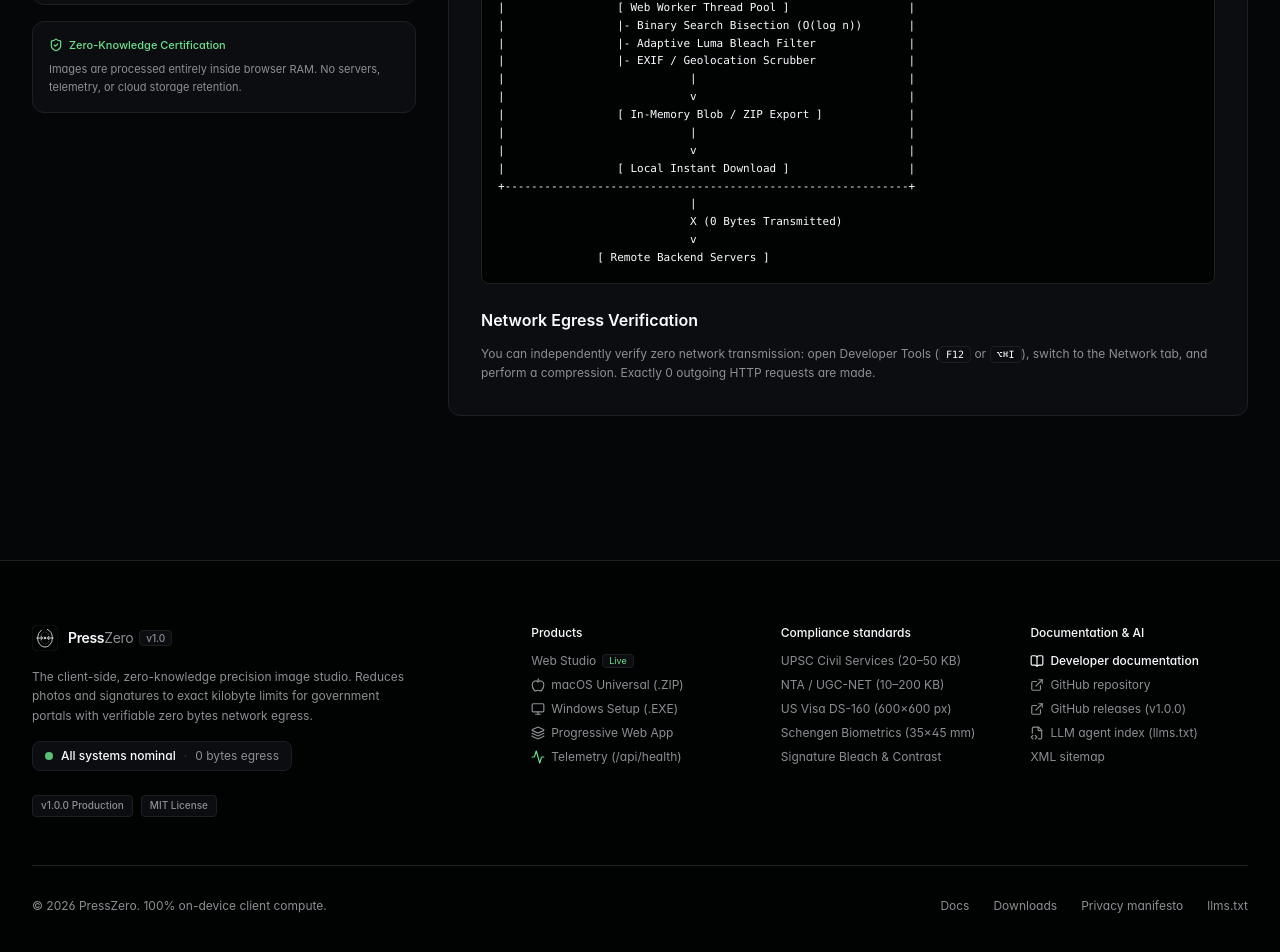
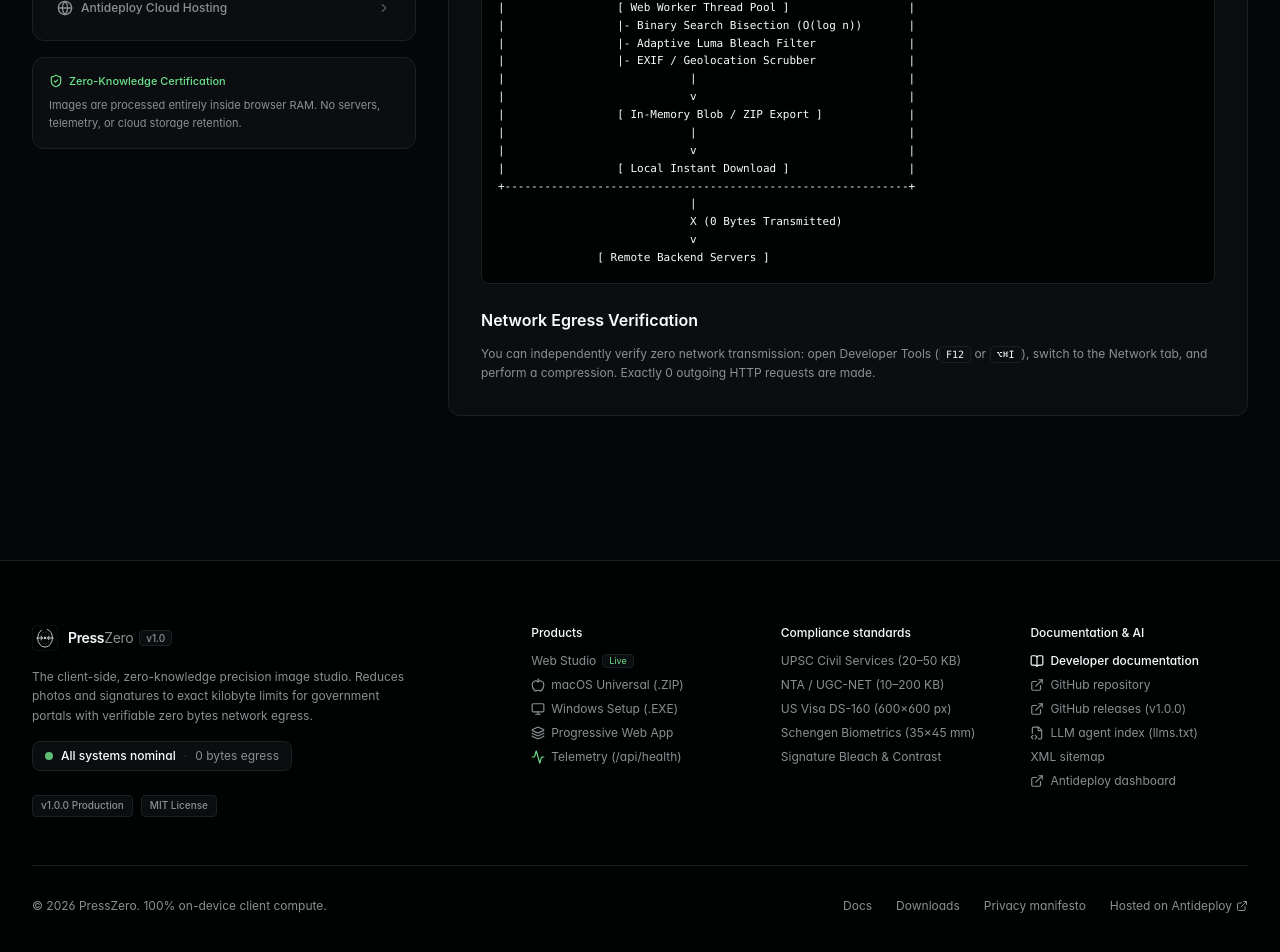
Before and after one commit to soumyadeepsarkar-2004/PressZero, a Next.js app: page /docs in a window 1280 px wide. Shown: the part 440-1392 px from the top of the page. Built offline with nearby package versions, Linux system fonts and the light colour scheme; no server answers; a web font is replaced by a local one.

Commit message:
docs: add Antideploy shoutout, deployment chapter, health telemetry, and live badges

```diff
--- a/src/app/api/health/route.ts
+++ b/src/app/api/health/route.ts
@@ -22,6 +22,13 @@ export async function GET() {
       edgeCacheStatus: "active",
       pwaManifest: "valid",
     },
+    deployment: {
+      provider: "Antideploy",
+      environment: process.env.NODE_ENV || "production",
+      edgeCdn: "Cloudflare",
+      dashboard: "https://antideploy.com/app/71272d83-280d-405b-99ba-3844c0ca7116",
+      url: process.env.NEXT_PUBLIC_APP_URL || process.env.APP_URL || "https://presszero.antideploy.app",
+    },
   };
 
   return NextResponse.json(payload, {
--- a/src/app/docs/page.tsx
+++ b/src/app/docs/page.tsx
@@ -70,6 +70,13 @@ const DOC_SECTIONS: DocSection[] = [
     icon: <Activity className="w-4 h-4" aria-hidden="true" />,
     category: "Monitoring",
     summary: "JSON telemetry schema at /api/health for container probes and uptime monitors."
+  },
+  {
+    id: "deployment",
+    title: "Antideploy Cloud Hosting",
+    icon: <Globe className="w-4 h-4" aria-hidden="true" />,
+    category: "Infrastructure",
+    summary: "Continuous agent-driven hosting with Cloudflare edge CDN and zero-leak security audits."
   }
 ];
 
@@ -456,6 +463,68 @@ if (luma > threshold) {
                 </div>
               </div>
             )}
+
+            {/* Section 7: Antideploy Cloud Deployment */}
+            {activeSection === "deployment" && (
+              <div className="space-y-6">
+                <div>
+                  <span className="text-xs text-[var(--color-muted)] font-medium">Infrastructure</span>
+                  <h1 className="text-2xl sm:text-3xl font-semibold text-[var(--color-ink)] mt-1">
+                    Antideploy Cloud Deployment
+                  </h1>
+                  <p className="text-sm text-[var(--color-muted)] mt-2 leading-relaxed">
+                    Continuous agent-driven hosting with automated container builds and Cloudflare edge CDN.
+                  </p>
+                </div>
+
+                <div className="grid grid-cols-1 sm:grid-cols-2 gap-3">
+                  <div className="p-4 rounded-lg bg-[var(--color-paper-2)] border border-[var(--color-rule)] space-y-2">
+                    <span className="text-xs font-semibold text-[var(--color-ink)] block">Production endpoint</span>
+                    <a
+                      href="https://presszero.antideploy.app"
+                      target="_blank"
+                      rel="noopener noreferrer"
+                      className="text-xs text-[var(--color-ok)] hover:underline flex items-center gap-1 font-mono"
+                    >
+                      <span>https://presszero.antideploy.app</span>
+                      <ExternalLink className="w-3 h-3" />
+                    </a>
+                    <span className="text-[10px] text-[var(--color-muted)] block">Cloudflare Edge CDN · TLS 1.3</span>
+                  </div>
+
+                  <div className="p-4 rounded-lg bg-[var(--color-paper-2)] border border-[var(--color-rule)] space-y-2">
+                    <span className="text-xs font-semibold text-[var(--color-ink)] block">Antideploy console</span>
+                    <a
+                      href="https://antideploy.com/app/71272d83-280d-405b-99ba-3844c0ca7116"
+                      target="_blank"
+                      rel="noopener noreferrer"
+                      className="text-xs text-[var(--color-ink)] hover:underline flex items-center gap-1"
+                    >
+                      <span>Open cloud dashboard</span>
+                      <ExternalLink className="w-3 h-3" />
+                    </a>
+                    <span className="text-[10px] text-[var(--color-muted)] block">Live telemetry &amp; security scans</span>
+                  </div>
+                </div>
+
+                <div className="p-4 rounded-lg panel-console border border-[var(--color-rule)] space-y-3">
+                  <span className="text-xs font-medium text-[var(--color-ink)] block">Agent deployment command</span>
+                  <p className="text-xs text-[var(--color-muted)] leading-relaxed">
+                    Any coding agent can deploy and update this application using the standardized prompt:
+                  </p>
+                  <div className="p-3 rounded bg-[var(--color-paper-3)] border border-[var(--color-rule)] text-xs text-[var(--color-ink)] flex items-center justify-between gap-2 overflow-x-auto">
+                    <span className="select-all">Set this project up to deploy on Antideploy. Fetch https://antideploy.com/agent.md and follow it.</span>
+                    <button
+                      onClick={() => handleCopy("Set this project up to deploy on Antideploy. Fetch https://antideploy.com/agent.md and follow it.", "agent-prompt")}
+                      className="btn-ghost p-1.5 text-xs cursor-pointer active:scale-98 shrink-0"
+                      title="Copy prompt"
+                    >
+                      {copiedCode === "agent-prompt" ? <Check className="w-3.5 h-3.5 text-[var(--color-ok)]" /> : <Copy className="w-3.5 h-3.5" />}
+                    </button>
+                  </div>
+                </div>
+              </div>
+            )}
           </section>
         </div>
       </main>
--- a/src/components/layout/Footer.tsx
+++ b/src/components/layout/Footer.tsx
@@ -169,6 +169,17 @@ export default function Footer() {
                   <span>XML sitemap</span>
                 </Link>
               </li>
+              <li>
+                <a
+                  href="https://antideploy.com/app/71272d83-280d-405b-99ba-3844c0ca7116"
+                  target="_blank"
+                  rel="noopener noreferrer"
+                  className="hover:text-[var(--color-ink)] transition-colors flex items-center gap-1.5"
+                >
+                  <ExternalLink className="w-3.5 h-3.5" aria-hidden="true" />
+                  <span>Antideploy dashboard</span>
+                </a>
+              </li>
             </ul>
           </div>
         </div>
@@ -177,7 +188,7 @@ export default function Footer() {
         <div className="pt-8 flex flex-col sm:flex-row items-center justify-between text-xs text-[var(--color-muted)] gap-4">
           <p>© 2026 PressZero. 100% on-device client compute.</p>
 
-          <div className="flex items-center gap-6">
+          <div className="flex flex-wrap items-center gap-6">
             <Link href="/docs" className="hover:text-[var(--color-ink)] transition-colors">
               Docs
             </Link>
@@ -187,9 +198,15 @@ export default function Footer() {
             <Link href="/#privacy-manifesto" className="hover:text-[var(--color-ink)] transition-colors">
               Privacy manifesto
             </Link>
-            <Link href="/llms.txt" className="hover:text-[var(--color-ink)] transition-colors">
-              llms.txt
-            </Link>
+            <a
+              href="https://antideploy.com"
+              target="_blank"
+              rel="noopener noreferrer"
+              className="hover:text-[var(--color-ink)] transition-colors flex items-center gap-1"
+            >
+              <span>Hosted on Antideploy</span>
+              <ExternalLink className="w-3 h-3" aria-hidden="true" />
+            </a>
           </div>
         </div>
       </div>
```
Also changed, not shown: 3 other files (tests, documents, lock files or other folders).
